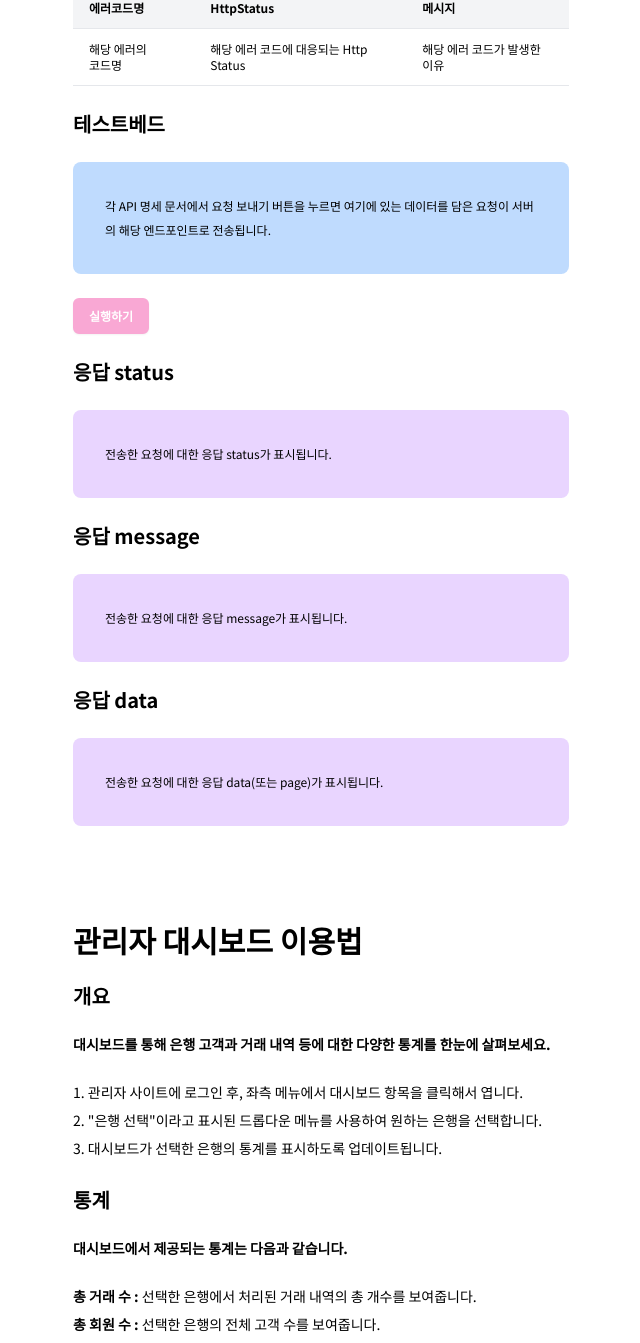
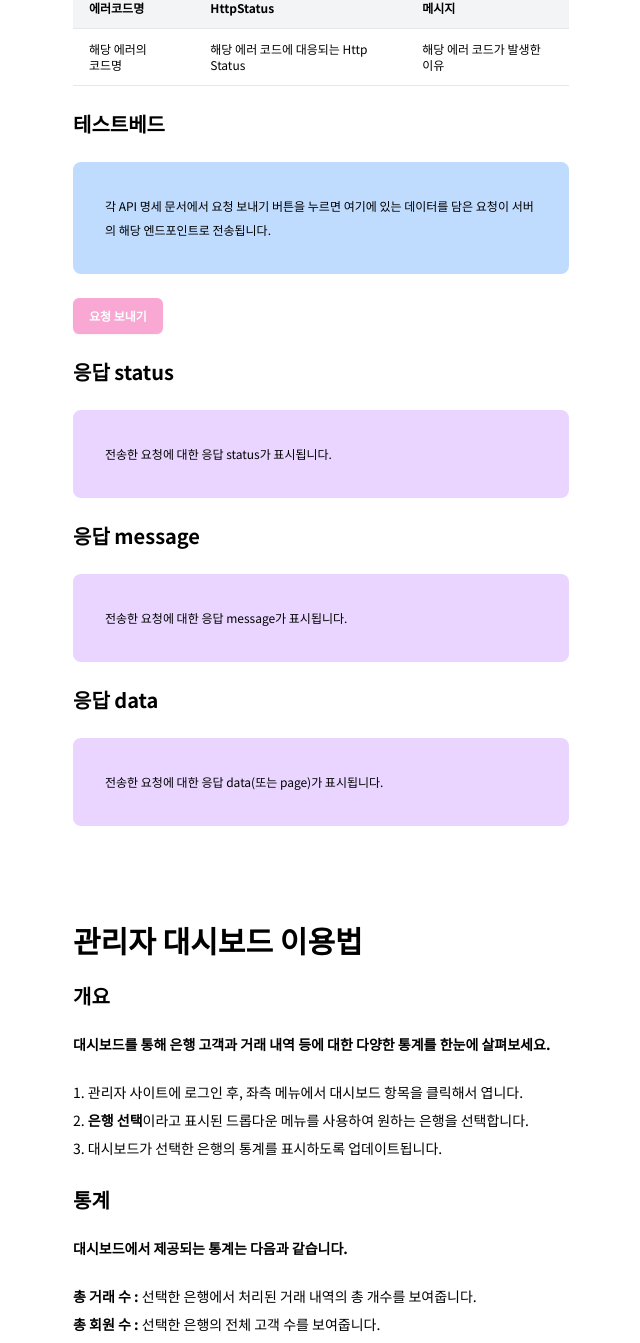
Before and after one commit to paul-lee-dev/joa-openapi, a Next.js app in the folder documentation/frontend/: page /docs in a window 1280 px wide. Shown: the part 6193-7536 px from the top of the page, without its empty margins (455-1095 px from the left). Built offline with nearby package versions, Linux system fonts and the light colour scheme.

Commit message:
S10P22A503-346 fix: build fail 해결 중

```diff
--- a/documentation/frontend/src/app/docs/components/docs3.tsx
+++ b/documentation/frontend/src/app/docs/components/docs3.tsx
@@ -114,7 +114,7 @@ export default function docs() {
         </TableItem>
         <Subtitle>테스트베드</Subtitle>
           <RequestItem>각 API 명세 문서에서 요청 보내기 버튼을 누르면 여기에 있는 데이터를 담은 요청이 서버의 해당 엔드포인트로 전송됩니다.</RequestItem>
-          <ButtonItem>실행하기</ButtonItem>
+          <ButtonItem>요청 보내기</ButtonItem>
         <Subtitle>응답 status</Subtitle>
         <ResponseItem>전송한 요청에 대한 응답 status가 표시됩니다.</ResponseItem>
         <Subtitle>응답 message</Subtitle>
--- a/documentation/frontend/src/app/docs/components/docs5.tsx
+++ b/documentation/frontend/src/app/docs/components/docs5.tsx
@@ -9,7 +9,7 @@ export default function docs() {
         <NumberTitle>대시보드를 통해 은행 고객과 거래 내역 등에 대한 다양한 통계를 한눈에 살펴보세요.</NumberTitle>
         <TextItem>
           1. 관리자 사이트에 로그인 후, 좌측 메뉴에서 대시보드 항목을 클릭해서 엽니다.<br />
-          2. "은행 선택"이라고 표시된 드롭다운 메뉴를 사용하여 원하는 은행을 선택합니다.<br />
+          2. <b>은행 선택</b>이라고 표시된 드롭다운 메뉴를 사용하여 원하는 은행을 선택합니다.<br />
           3. 대시보드가 선택한 은행의 통계를 표시하도록 업데이트됩니다.
         </TextItem>
         <Subtitle>통계</Subtitle>
--- a/documentation/frontend/src/app/testbeds/components/sidebar.tsx
+++ b/documentation/frontend/src/app/testbeds/components/sidebar.tsx
@@ -4,13 +4,6 @@ import tw from "tailwind-styled-components";
 import { useState } from "react";
 
 export const components = [
-  {
-    name: "공통부(Commons)",
-    anchor: "#",
-    sub: [
-      { id: 0, title: "API 명세 설명", to: "" },
-    ],
-  },
   {
     name: "은행(Bank)",
     anchor: "#",
```
Also changed, not shown: documentation/frontend/src/app/testbeds/components/commons.tsx (added).
